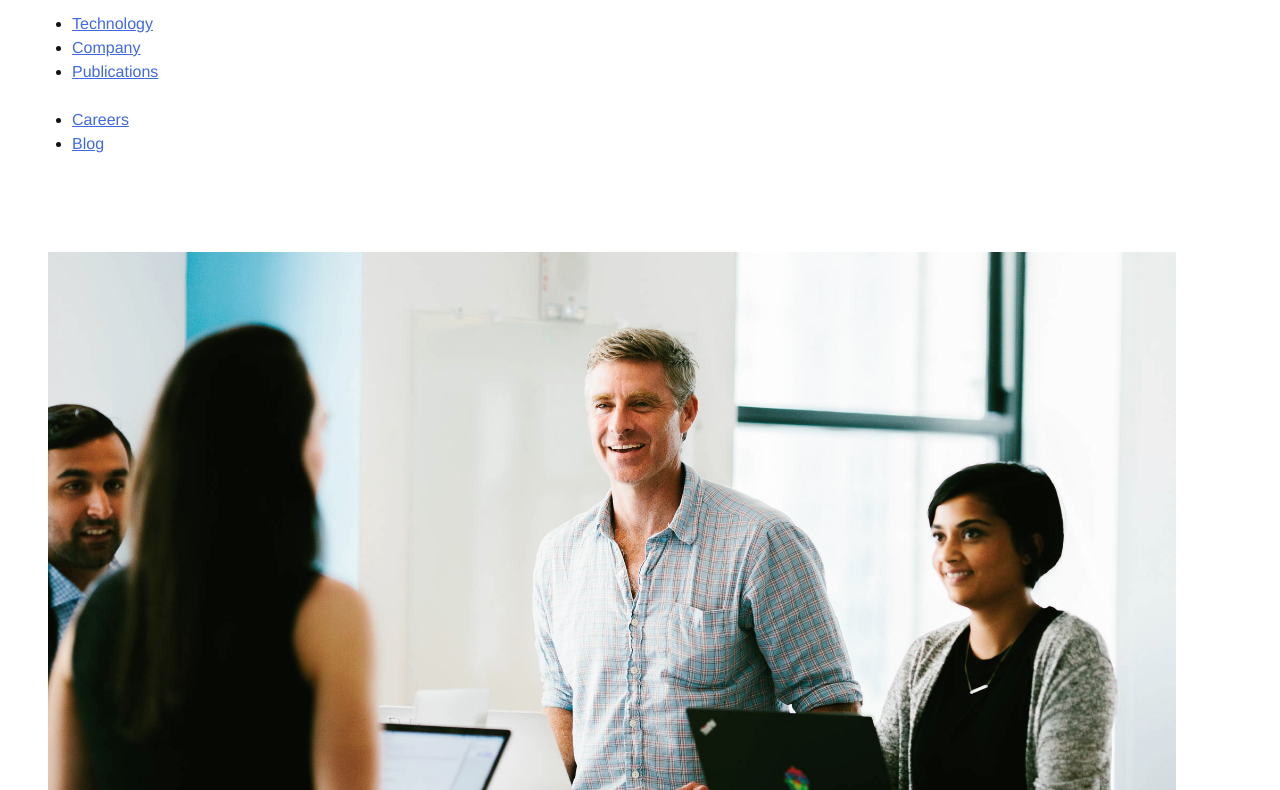
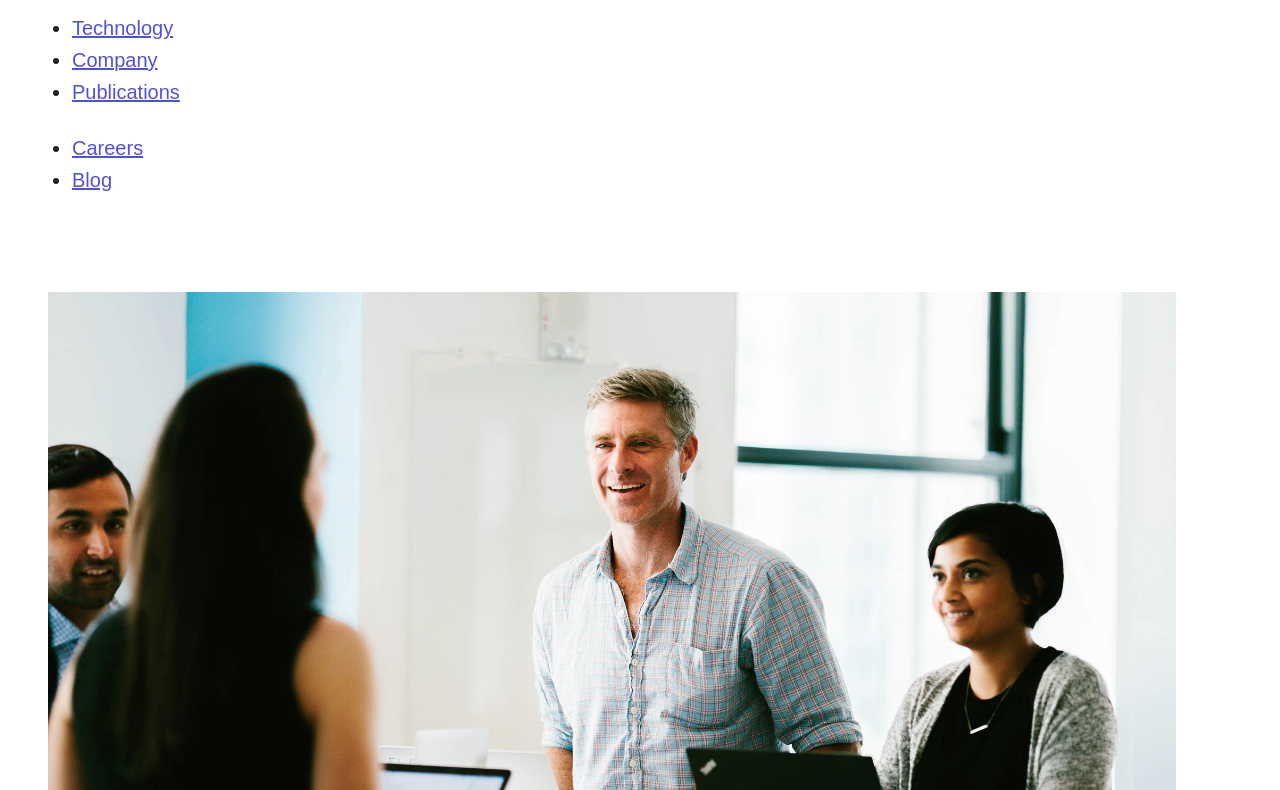
Before and after one commit to mct-ui/responsive-design-SercuWarre, a plain HTML site: page index.html in a window 1280 px wide. Shown: the part 84-874 px from the top of the page. Drawn offline with Linux system fonts and the light colour scheme.

Commit message:
Project defaults

```diff
--- a/css/screen.css
+++ b/css/screen.css
@@ -1,7 +1,27 @@
 /*------------------------------------*\
   #FONTS
 \*------------------------------------*/
+@font-face{
+    font-family: "HK Grotesk Web";
+    font-weight: 200;
+    src: url("../fonts/hkgrotesk-light-webfont.woff2")format("woff2"),
+    url("../fonts/hkgrotesk-light-webfont.woff") format("woff");
 
+}
+@font-face{
+    font-family: "HK Grotesk Web";
+    font-weight: 400;
+    src: url("../fonts/hkgrotesk-regular-webfont.woff2")format("woff2"),
+    url("../fonts/hkgrotesk-regular-webfont.woff2") format("woff");
+
+}
+@font-face{
+    font-family: "HK Grotesk Web";
+    font-weight: 600;
+    src: url("../fonts/hkgrotesk-medium-webfont.woff2")format("woff2"),
+    url("../fonts/hkgrotesk-medium-webfont.woff") format("woff");
+
+}
 /*------------------------------------*\
   #GENERIC
 \*------------------------------------*/
@@ -15,8 +35,8 @@
 html {
     font-size: 16px;
     line-height: 1.5;
-    font-family: Helvetica, arial, sans-serif;
-    color: #111;
+    font-family: "HK grtesk Web", arial, sans-serif;
+    color: #202024;
     box-sizing: border-box;
     -webkit-font-smoothing: antialiased;
     -moz-osx-font-smoothing: grayscale;
@@ -36,7 +56,7 @@ html {
  */
 
 ::selection {
-    background: #e85e00;
+    background: #5051DB;
     color: white;
     text-shadow: none;
 }
@@ -136,13 +156,13 @@ hr {
 }
 
 a {
-    color: RoyalBlue;
+    color: #5051DB;
     transition: all .1s ease-in-out;
 }
 
 a:visited,
 a:active {
-    color: BlueViolet;
+    color:  #3E3EA8;
 }
 
 a:hover,
@@ -194,7 +214,7 @@ a:focus {
     margin-left: auto;
     margin-right: auto;
     width: 100%;
-    max-width: 90em; /* 90 * 16px = 1440px */
+    max-width: 70.5em; /* 90 * 16px = 1440px */
 }
 
 /*
@@ -448,6 +468,13 @@ a:focus {
 }
 
 @media (min-width: 768px) {
+    html{
+        font-size: 20px;
+        line-height: 1.6;
+    }
+    h1,h2,h3{
+        font-weight: 200;
+    }
     .u-1-of-2-bp2 {
         flex-basis: calc(100% / 2) !important;
     }
```
